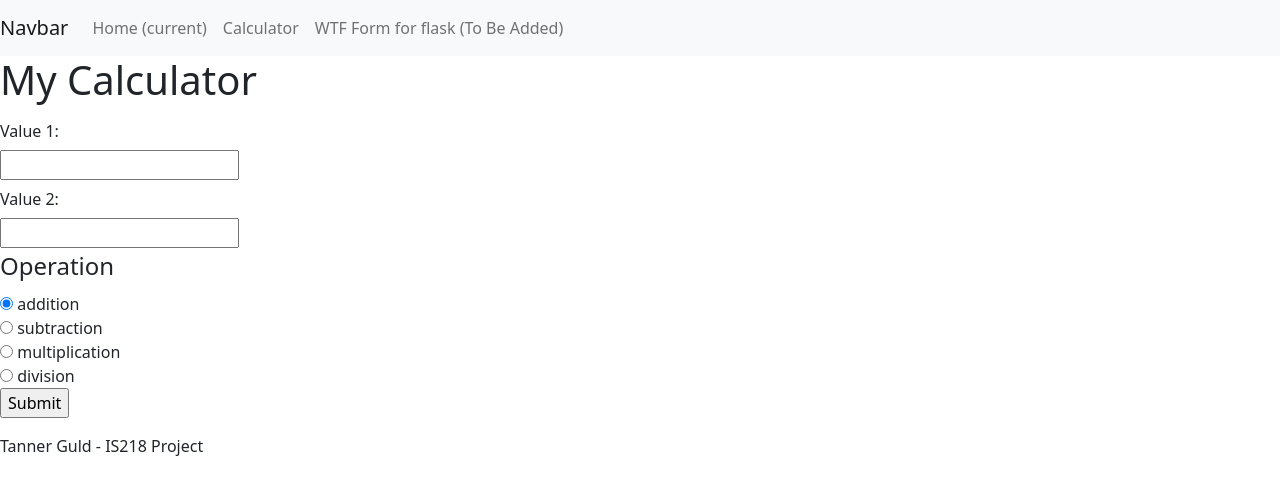
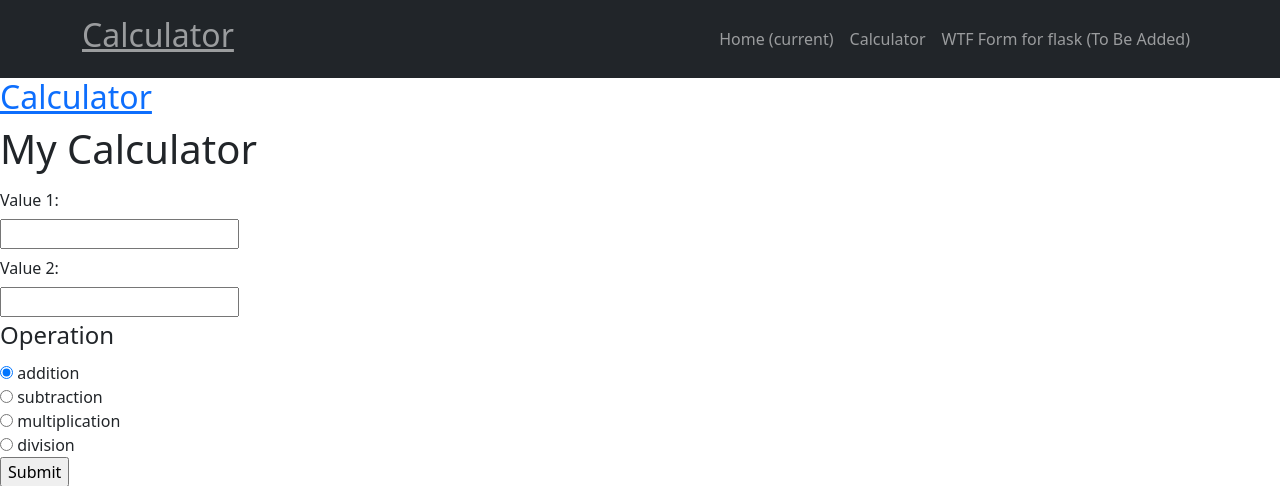
Before and after one commit to tanner666/Basic-Calculator, a Flask app: template app/templates/calculator2.html in a window 1280 px wide. Shown: the top 486 px of the page. Run offline with Flask 2, Linux system fonts and the light colour scheme; the template is opened without the code that fills it, so the values that code supplies are empty; parts of the project's set-up code (start-up, migrations or seed data) failed here and were passed over; some libraries are stand-ins or nearby versions.

Commit message:
updated calculator

```diff
--- a/app/templates/base.html
+++ b/app/templates/base.html
@@ -1,32 +1,36 @@
 <!doctype html>
 <html lang="en">
 <head>
-    <!-- Required meta tags -->
-    <meta charset="utf-8">
-    <meta name="viewport" content="width=device-width, initial-scale=1">
-    {% block head %}
-        <link rel="stylesheet" href="{{ url_for('static', filename='css/style.css') }}"/>
-        <title>{% block title %}{% endblock %} - My Webpage</title>
-    {% endblock %}
-    <!-- Bootstrap CSS -->
-    <link href="https://cdn.jsdelivr.net/npm/bootstrap@5.1.3/dist/css/bootstrap.min.css" rel="stylesheet"
-          integrity="sha384-1BmE4kWBq78iYhFldvKuhfTAU6auU8tT94WrHftjDbrCEXSU1oBoqyl2QvZ6jIW3" crossorigin="anonymous">
+    <meta charset="UTF-8">
+    <meta http-equiv="X-UA-Compatible" content="IE=edge">
+    <meta name="viewport" content="width=device-width, initial-scale=1.0">
+    <title>Base</title>
+    <link href="https://cdn.jsdelivr.net/npm/bootstrap@5.0.2/dist/css/bootstrap.min.css" rel="stylesheet" integrity="sha384-EVSTQN3/azprG1Anm3QDgpJLIm9Nao0Yz1ztcQTwFspd3yD65VohhpuuCOmLASjC" crossorigin="anonymous">
 
-    <title>Hello, world!</title>
+    <style>
+      .nounderline {
+          text-decoration: none !important;
+        }
+
+      .keyword {
+          color: #40413E;
+        }
+
+      kbd {
+          background-color: #D4D5D2;
+          color: black;
+        }
+  </style>
 
 </head>
 
 <body>
-
-<nav class="navbar navbar-expand-lg navbar-light bg-light">
-    <a class="navbar-brand" href="#">Navbar</a>
-    <button class="navbar-toggler" type="button" data-toggle="collapse" data-target="#navbarNav"
-            aria-controls="navbarNav" aria-expanded="false" aria-label="Toggle navigation">
-        <span class="navbar-toggler-icon"></span>
-    </button>
-    <div class="collapse navbar-collapse" id="navbarNav">
-        <ul class="navbar-nav">
-            <li class="nav-item active">
+<nav class="navbar navbar-expand-lg bg-dark navbar-dark py-3">
+      <div class="container">
+          <div id="header">{% block header %}{% endblock %}</div>
+          <div class="collapse navbar-collapse" id="navmenu">
+              <ul class="navbar-nav ms-auto">
+                <li>
                     <a class="nav-link" href="/">Home <span class="sr-only">(current)</span></a>
                 </li>
                   <li class="nav-item">
@@ -37,8 +41,8 @@
                   </li>
               </ul>
           </div>
+      </div>
 </nav>
-
 
 	<script src="//code.jquery.com/jquery-1.11.1.min.js"></script>
 	<script type="text/javascript" src="{{ url_for('static', filename='js/bootstrap.min.js') }}"></script>
--- a/app/templates/calculator.html
+++ b/app/templates/calculator.html
@@ -9,6 +9,9 @@
     </style>
 {% endblock %}
 {% block content %}
+    {% block header %}
+    <a class="navbar-text"><h2>Calculator</h2></a>
+    {% endblock %}
 
     <h1>HTML Form</h1>
 
--- a/app/templates/calculator2.html
+++ b/app/templates/calculator2.html
@@ -9,6 +9,9 @@
     </style>
 {% endblock %}
 {% block content %}
+    {% block header %}
+    <a class="navbar-text"><h2>Calculator</h2></a>
+    {% endblock %}
 
     <h1>My Calculator</h1>
      {% if error %}
--- a/app/templates/index.html
+++ b/app/templates/index.html
@@ -6,7 +6,13 @@
         .important { color: #336699; }
     </style>
 {% endblock %}
+
+{% block header %}
+<a class="navbar-text"><h2>Home</h2></a>
+{% endblock %}
+
 {% block content %}
+
     <h1>Home</h1>
     <p class="important">
       Homepage of the century.
--- a/csv_manager/file_writer.py
+++ b/csv_manager/file_writer.py
@@ -13,9 +13,8 @@ class FileWriter:
         """Prints results to the log file and moves file to completed folder"""
         # noinspection PyTypeChecker
         # pylint: disable=line-too-long
-        pd.DataFrame(array).to_csv(FileReader.absolute_path('csv_manager/Results/calculator_log.csv'),
+        pd.DataFrame(array).to_csv(FileReader.absolute_path('csv_manager/Results/' + file),
                                    mode='a', index=False, header=False)
-        FileWriter.move_to_completed(file)
 
     @staticmethod
     def move_to_completed(file):
--- a/main.py
+++ b/main.py
@@ -18,7 +18,8 @@ def calculate(operation, file_name, data):
         array.append([time.time(), file_name, record_num, operation,
                       Calculator.get_result_value()])
         record_num += 1
-    FileWriter.log(array, file_name)
+    FileWriter.log(array, 'calculator_log.csv')
+    FileWriter.move_to_completed(file_name)
 
 
 def main():
```
Also changed, not shown: app/controllers/calculator_controller.py (+11 -1 lines), app/templates/result.html (+24 -9 lines), csv_manager/Results/website_results_log.csv (added, +7 -0 lines), tests/csv_test.py (+1 -1 lines). Lines whose indentation alone changed are shown as unchanged.
